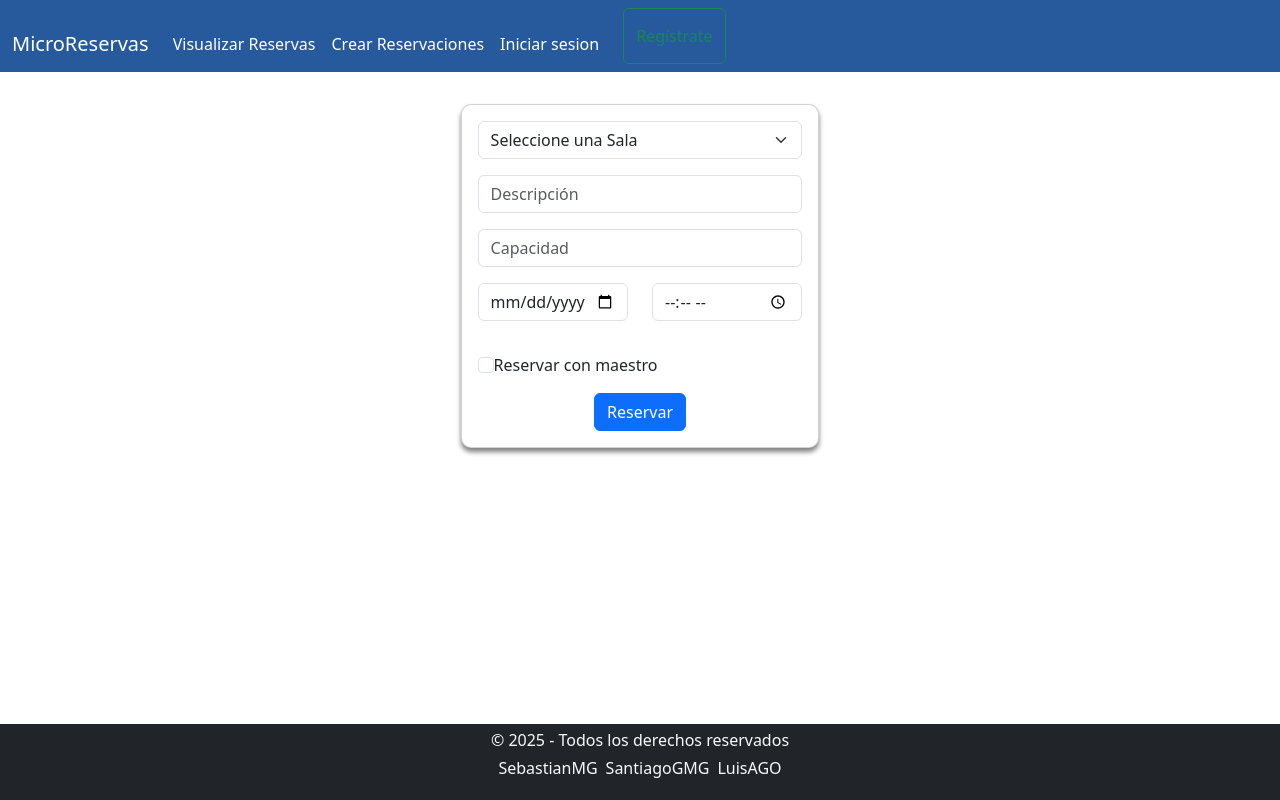
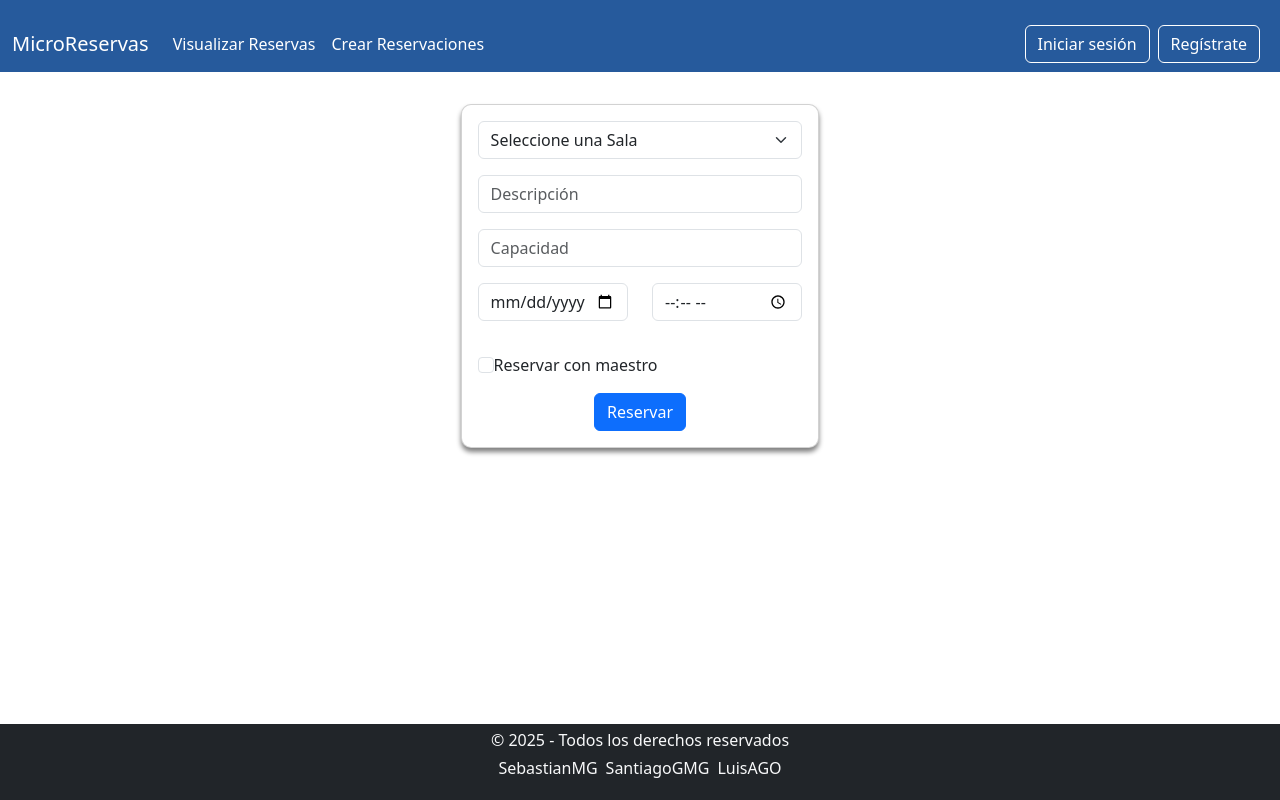
Before and after one commit to SebastianMayG/Frontend-Reservaciones, a Vue app: page /CrearReservacion in a window 1280 px wide. Built offline with nearby package versions, Linux system fonts and the light colour scheme.

Commit message:
style: Ajuste visual de la parte del navbar

```diff
--- a/src/components/NavBar.vue
+++ b/src/components/NavBar.vue
@@ -1,9 +1,6 @@
 <script setup>
 import { RouterLink } from 'vue-router';
 
-  const goToRegister = () => {
-      window.location.href = '/SingIn';
-    };
 
 </script>
 
@@ -22,13 +19,11 @@ import { RouterLink } from 'vue-router';
         <li class="nav-item">
             <RouterLink to = "/CrearReservacion" class="nav-link active palabras" aria-current="page" >Crear Reservaciones</RouterLink>
         </li>
-        <li>
-          <RouterLink to = "/IniciarSesion"  class="nav-link active palabras">Iniciar sesion</RouterLink>
-        </li>
-          <button type="button" class="btn btn-outline-success ms-3" @click="goToRegister">
-              Regístrate
-            </button>
       </ul>
+        <div class="ms-auto d-flex align-items-center">
+          <RouterLink to="/IniciarSesion" class="btn btn-outline-light me-2">Iniciar sesión</RouterLink>
+          <RouterLink to="/SingIn" class="btn btn-outline-light me-2">Regístrate</RouterLink>
+        </div>
     </div>
   </div>
 </nav>
@@ -41,4 +36,14 @@ import { RouterLink } from 'vue-router';
  .margen-bottom{
     margin-bottom: 2rem;
  }
+ .btn-outline-light {
+  border-color: white;
+  color: white;
+  transition: all 0.3s ease-in-out;
+}
+
+.btn-outline-light:hover {
+  background-color: white;
+  color: #265A9C;
+}
 </style>
--- a/src/view/SingIn.vue
+++ b/src/view/SingIn.vue
@@ -1,9 +1,9 @@
 <script></script>
 
 <template>
-    <div class="m-3 form-container justify-content-center">
+    <div class="m-4 form-container justify-content-center">
         <!-- <div>
-            <img src="https://pbs.twimg.com/media/GEQ1w0rWoAA4-tr?format=jpg&name=small" alt="" class="img-rigth img-fluid">
+            <img src="@/assets/register.jpg" alt="" class="img-rigth img-fluid">
         </div> -->
         <div class="d-flex justify-content-center">
             <form class="shadow-backgrd border-r p-4 form-main">
```
Also changed, not shown: src/assets/register.jpg (added).
